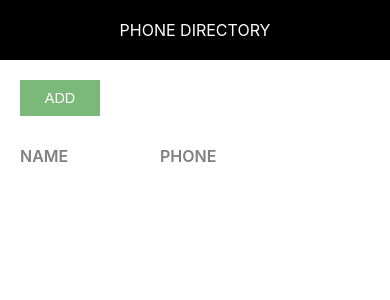
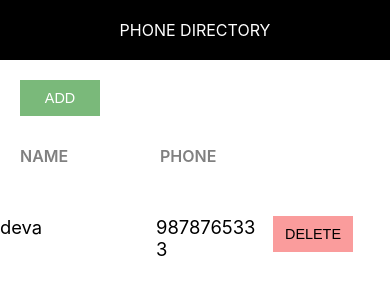
Before and after one commit to devatearth/phone-directory, a React (Create React App) app: page / in a window 390 px wide. Shown: the top 300 px of the page. Built offline with nearby package versions, Linux system fonts and the light colour scheme.

Commit message:
Added  ‘PhoneDirectory’ as smart component, renamed ‘App’ as ‘ShowSubscribers’ and converted ‘AddSubscribers’ and ‘ShowSubscribers’ as dumb components

```diff
--- a/package.json
+++ b/package.json
@@ -8,6 +8,7 @@
     "@testing-library/user-event": "^12.6.2",
     "react": "^17.0.1",
     "react-dom": "^17.0.1",
+    "react-router-dom": "^5.2.0",
     "react-scripts": "4.0.1",
     "web-vitals": "^0.2.4"
   },
--- a/src/AddSubscriber.js
+++ b/src/AddSubscriber.js
@@ -17,6 +17,11 @@ class AddSusbscriber extends Component {
     state[e.target.name] = e.target.value;
     this.setState(state);
   };
+  onFormSubmitted = (e) => {
+    e.preventDefault();
+    this.props.addSubscriberHandler(this.state);
+    this.setState({ id: 0, name: '', phone: ' ' });
+}
   render() {
     const { name, phone } = this.state;
     return (
@@ -25,7 +30,7 @@ class AddSusbscriber extends Component {
         <div className="component-body-container">
           <button className="custom-btn">Back</button>
 
-          <form className="subscriber-form">
+          <form className="subscriber-form" onSubmit={this.onFormSubmitted.bind(this)}>
             <label htmlFor="name" className="label-control">
               Name:{" "}
             </label>
--- /dev/null
+++ b/src/PhoneDirectory.js
@@ -0,0 +1,28 @@
+import React, { Component } from "react";
+import AddSubscriber from "./AddSubscriber";
+import ShowSubscribers from "./ShowSubscribers";
+
+class PhoneDirectory extends Component {
+  constructor() {
+    super();
+    this.state = {
+      subscribersList: [{ id: 1, name: "deva", phone: "9878765333" }],
+    };
+  }
+  addSubscriberHandler = (newSubscriber) => {
+    let subscribersList = this.state.subscribersList;
+    if (subscribersList.length > 0) {
+      newSubscriber.id = subscribersList[subscribersList.length].id + 1;
+    } else {
+      newSubscriber.id = 1;
+    }
+    subscribersList.push(newSubscriber);
+    this.setState({ subscribersList: subscribersList });
+  };
+  render() {
+    //return <AddSubscriber addSubscriberHandler = {this.addSubscriberHandler}/>;
+    return <ShowSubscribers subscribersList={this.state.subscribersList} />;
+  }
+}
+
+export default PhoneDirectory;
--- a/src/App.js
+++ b/src/ShowSubscribers.js
@@ -1,27 +1,21 @@
 import React, { Component } from "react";
 import Header from "./Header.js";
-import "./App.css";
+import "./ShowSubscribers.css";
 import "./common/common.css";
-class App extends Component {
-  constructor() {
-    super();
-    this.state = {
-      subscribersListToShow: [],
-    };
-  }
+class ShowSubscribers extends Component {
   render() {
+    console.log(this.props);
     return (
       <div>
         <Header heading="Phone Directory" />
         <div className="component-body-container">
           <button className="custom-btn add-btn">Add</button>
-
           <div className="grid-container heading-container">
             <span className="grid-item name-heading">Name</span>
             <span className="grid-item phone-heading">Phone</span>
           </div>
         </div>
-        {this.state.subscribersListToShow.map((sub) => {
+        {this.props.subscribersList.map(sub => {
           return (
             <div key={sub.id} className="grid-container">
               <span className="grid-item">{sub.name}</span>
@@ -36,4 +30,4 @@ class App extends Component {
     );
   }
 }
-export default App;
+export default ShowSubscribers;
--- a/src/index.js
+++ b/src/index.js
@@ -1,13 +1,13 @@
 import React from "react";
 import ReactDOM from "react-dom";
 import "./index.css";
-import App from "./App";
+import PhoneDirectory from "./PhoneDirectory";
 import reportWebVitals from "./reportWebVitals";
 import AddSusbscriber from './AddSubscriber';
 import './common/common.css';
 ReactDOM.render(
   <React.StrictMode>
-    <App />
+    <PhoneDirectory />
   </React.StrictMode>,
   document.getElementById("root")
 );
```
Also changed, not shown: src/ShowSubscribers.css (renamed from src/App.css), 1 other file (tests, documents, lock files or other folders).
